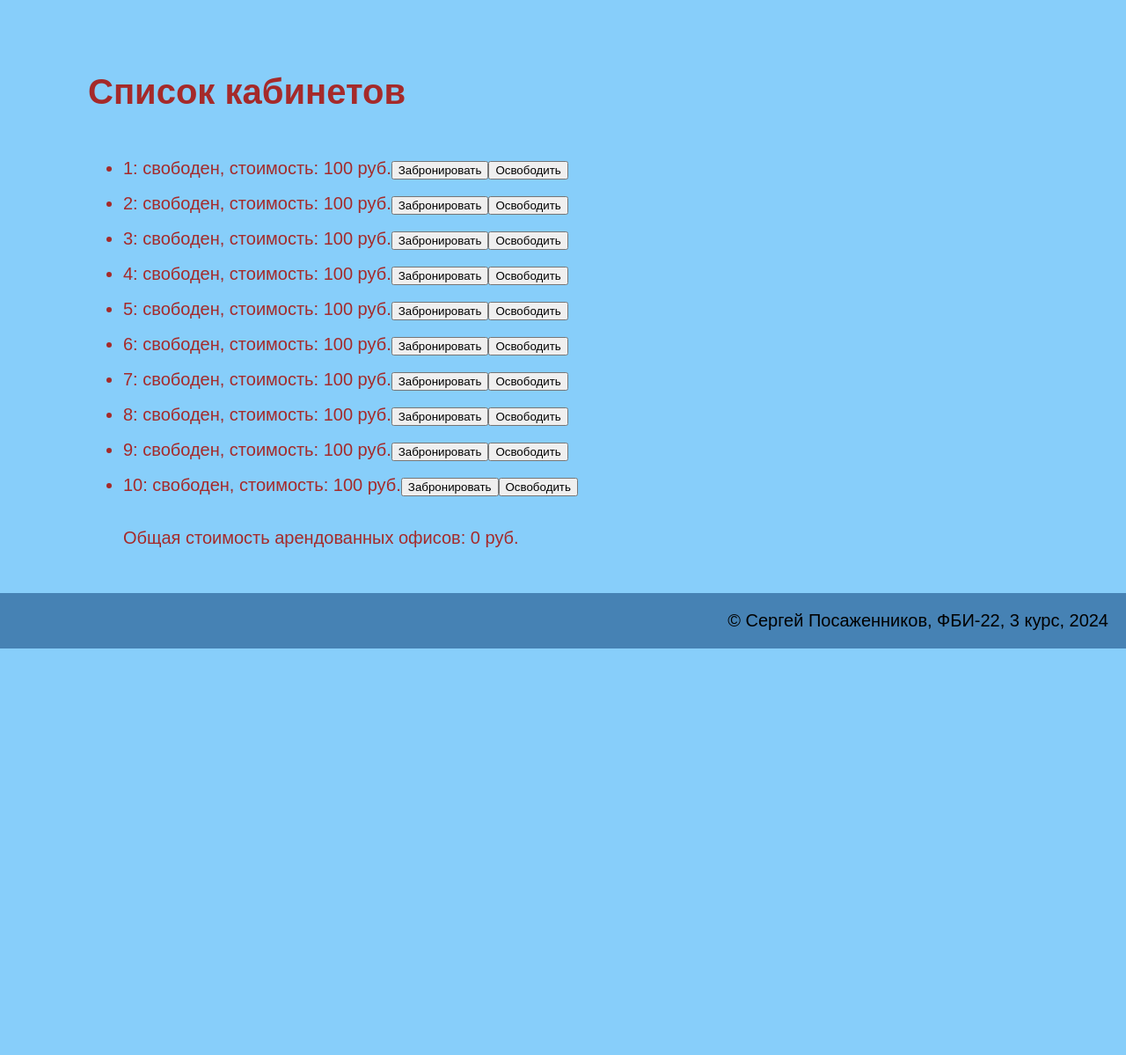
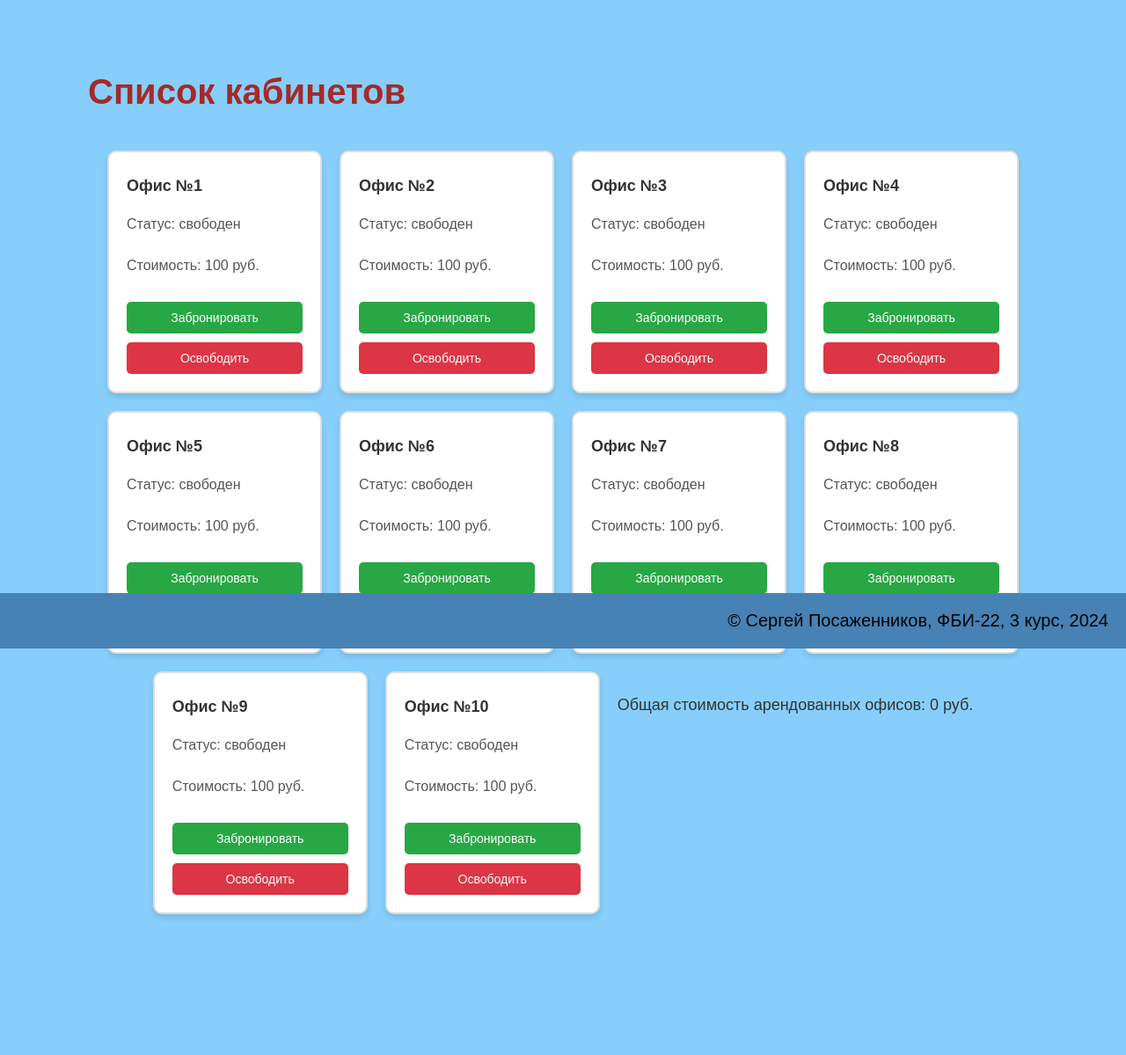
Before and after one commit to seruog17/web-programming-labs-2, a Flask app: page /lab6/ in a window 1280 px wide. Shown: the part 63-1262 px from the top of the page at 88% size. Before the commit the page ends 800 px from the top, so only its background shows below. Run offline with Flask 3, Linux system fonts and the light colour scheme.

Commit message:
Правки

```diff
--- a/static/main.css
+++ b/static/main.css
@@ -85,3 +85,64 @@ footer {
     text-decoration: none;
     color: black;
 }
+.office-list {
+    display: flex;
+    flex-wrap: wrap;
+    gap: 20px;
+    justify-content: center;
+    max-width: 1200px;
+    margin: 0 auto;
+}
+
+.office-card {
+    background-color: #fff;
+    border: 2px solid #ddd;
+    border-radius: 10px;
+    padding: 20px;
+    box-shadow: 0 4px 6px rgba(0, 0, 0, 0.1);
+    transition: transform 0.2s ease-in-out;
+    width: 200px;
+    display: flex;
+    flex-direction: column;
+    justify-content: space-between;
+}
+
+.office-card h2 {
+    margin: 0 0 10px;
+    font-size: 18px;
+    color: #333;
+}
+
+.office-card p {
+    margin: 0 0 15px;
+    font-size: 16px;
+    color: #555;
+}
+
+.office-card button {
+    padding: 10px 15px;
+    border: none;
+    border-radius: 5px;
+    cursor: pointer;
+    font-size: 14px;
+    margin-top: 10px;
+    transition: background-color 0.2s ease-in-out;
+}
+
+.office-card button.booking {
+    background-color: #28a745;
+    color: white;
+}
+
+.office-card button.unbooking {
+    background-color: #dc3545;
+    color: white;
+}
+
+
+.total-cost {
+    margin-top: 20px;
+    font-size: 18px;
+    color: #333;
+    text-align: center;
+}
--- a/templates/lab5/create_article.html
+++ b/templates/lab5/create_article.html
@@ -4,6 +4,10 @@
 
 {% block main %}
     <h1>Создание статьи</h1>
+
+    {% if error %}
+        <div style="color: red; font-weight: bold;">{{ error }}</div>
+    {% endif %}
 
     <form method="post">
         <div>
@@ -20,7 +24,7 @@
         </div>
 
         <div>
-        <button type="submit">Готово</button>
+            <button type="submit">Готово</button>
         </div>
     </form>
 {% endblock %}
--- a/templates/lab5/lab5.html
+++ b/templates/lab5/lab5.html
@@ -22,6 +22,10 @@
             <div class="m">
                 <a href="/lab5/register">Регистрация</a>
             </div>
+
+            <div class="m">
+                <a href="/lab5/logout">Выйти</a>
+            </div>
         </div>
         <div class="menu_name">
             {{ login if login else 'Anonymous' }}
--- a/templates/lab6/lab6.html
+++ b/templates/lab6/lab6.html
@@ -1,6 +1,80 @@
 {% extends "base.html" %}
 
 {% block lab %}Лабораторная работа 6{% endblock %}
+
+{% block style %}
+<style>
+
+
+    .office-list {
+        display: flex;
+        flex-wrap: wrap; /* Разрешаем перенос элементов на новую строку */
+        gap: 20px; /* Расстояние между элементами */
+        justify-content: center; /* Выравнивание по центру */
+    }
+
+    .office-card {
+        background-color: #fff;
+        border: 2px solid #ddd; /* Прямоугольник вокруг карточки */
+        border-radius: 10px;
+        padding: 20px;
+        box-shadow: 0 4px 6px rgba(0, 0, 0, 0.1);
+        transition: transform 0.2s ease-in-out;
+        width: 300px; /* Фиксированная ширина карточки */
+        display: flex;
+        flex-direction: column;
+        justify-content: space-between;
+    }
+
+    .office-card:hover {
+        transform: translateY(-5px); /* Убираем анимацию подъема */
+        border-color: #28a745; /* Убираем изменение цвета границы */
+    }
+
+    .office-card h2 {
+        margin: 0 0 10px;
+        font-size: 18px;
+        color: #333;
+    }
+
+    .office-card p {
+        margin: 0 0 15px;
+        font-size: 16px;
+        color: #555;
+    }
+
+    .office-card button {
+        padding: 10px 15px;
+        border: none;
+        border-radius: 5px;
+        cursor: pointer;
+        font-size: 14px;
+        margin-top: 10px;
+        transition: background-color 0.2s ease-in-out;
+    }
+
+    .office-card button.booking {
+        background-color: #28a745;
+        color: white;
+    }
+
+    .office-card button.unbooking {
+        background-color: #dc3545;
+        color: white;
+    }
+
+    .office-card button:hover {
+        opacity: 0.8;
+    }
+
+    .total-cost {
+        margin-top: 20px;
+        font-size: 18px;
+        color: #333;
+        text-align: center;
+    }
+</style>
+{% endblock %}
 
 {% block script %}
 <script>
@@ -9,48 +83,62 @@ function getOfficeList() {
     const json = {
         'jsonrpc': '2.0',
         'method': 'info',
-        'id': Math.round(Math.random()*1000)
+        'id': Math.round(Math.random() * 1000)
     };
+
     fetch(url, {
         method: 'POST',
         headers: {'Content-Type': 'application/json'},
         body: JSON.stringify(json)
     })
-    .then(function(response) {
-        return response.json();
-    })
-    .then(function(data) {
+    .then(response => response.json())
+    .then(data => {
         const office_list = data.result;
-        const ul = document.getElementById('office-list');
-        ul.innerHTML = '';
+        const officeListContainer = document.getElementById('office-list');
+        officeListContainer.innerHTML = '';
 
         let totalCost = 0;
 
-        for(let i = 0; i < office_list.length; i++){
-            const office = office_list[i];
-            const li = document.createElement('li');
-            li.innerText = `${office.number}: ${office.tenant || 'свободен'}, стоимость: ${office.price} руб.`;
+        office_list.forEach(office => {
+            const officeCard = document.createElement('div');
+            officeCard.className = 'office-card';
+
+            const officeNumber = document.createElement('h2');
+            officeNumber.innerText = `Офис №${office.number}`;
+
+            const officeStatus = document.createElement('p');
+            officeStatus.innerText = `Статус: ${office.tenant || 'свободен'}`;
+
+            const officePrice = document.createElement('p');
+            officePrice.innerText = `Стоимость: ${office.price} руб.`;
 
             const bookingButton = document.createElement('button');
             bookingButton.innerText = 'Забронировать';
-            bookingButton.onclick = function() {booking(office.number)};
-            li.appendChild(bookingButton);
+            bookingButton.className = 'booking';
+            bookingButton.onclick = () => booking(office.number);
 
             const unbookingButton = document.createElement('button');
             unbookingButton.innerText = 'Освободить';
-            unbookingButton.onclick = function() {unbooking(office.number)};
-            li.appendChild(unbookingButton);
+            unbookingButton.className = 'unbooking';
+            unbookingButton.onclick = () => unbooking(office.number);
 
-            ul.appendChild(li);
+            officeCard.appendChild(officeNumber);
+            officeCard.appendChild(officeStatus);
+            officeCard.appendChild(officePrice);
+            officeCard.appendChild(bookingButton);
+            officeCard.appendChild(unbookingButton);
+
+            officeListContainer.appendChild(officeCard);
 
             if (office.tenant) {
                 totalCost += office.price;
             }
-        }
+        });
 
-        const totalCostElement = document.createElement('p');
+        const totalCostElement = document.createElement('div');
+        totalCostElement.className = 'total-cost';
         totalCostElement.innerText = `Общая стоимость арендованных офисов: ${totalCost} руб.`;
-        ul.appendChild(totalCostElement);
+        officeListContainer.appendChild(totalCostElement);
     });
 }
 
@@ -60,7 +148,7 @@ function booking(officeNumber) {
         'jsonrpc': '2.0',
         'method': 'booking',
         'params': officeNumber,
-        'id': Math.round(Math.random()*1000)
+        'id': Math.round(Math.random() * 1000)
     };
 
     fetch(url, {
@@ -68,12 +156,10 @@ function booking(officeNumber) {
         headers: {'Content-Type': 'application/json'},
         body: JSON.stringify(json)
     })
-    .then(function(response) {
-        return response.json()
-    })
-    .then(function(data) {
-        if(data.error) {
-            switch(data.error.code) {
+    .then(response => response.json())
+    .then(data => {
+        if (data.error) {
+            switch (data.error.code) {
                 case 1:
                     alert('Вы не авторизованы, пожалуйста авторизируйтесь');
                     break;
@@ -84,9 +170,7 @@ function booking(officeNumber) {
                     alert('Сьранная ошибка');
                     break;
             }
-        }
-        else {
-            document.getElementById('office-list').innerHTML = '';
+        } else {
             getOfficeList();
         }
     });
@@ -98,7 +182,7 @@ function unbooking(officeNumber) {
         'jsonrpc': '2.0',
         'method': 'unbooking',
         'params': officeNumber,
-        'id': Math.round(Math.random()*1000)
+        'id': Math.round(Math.random() * 1000)
     };
 
     fetch(url, {
@@ -106,12 +190,10 @@ function unbooking(officeNumber) {
         headers: {'Content-Type': 'application/json'},
         body: JSON.stringify(json)
     })
-    .then(function(response) {
-        return response.json()
-    })
-    .then(function(data) {
-        if(data.error) {
-            switch(data.error.code) {
+    .then(response => response.json())
+    .then(data => {
+        if (data.error) {
+            switch (data.error.code) {
                 case 1:
                     alert('Вы не авторизованы, пожалуйста авторизируйтесь');
                     break;
@@ -125,21 +207,17 @@ function unbooking(officeNumber) {
                     alert('Произошла ошибка');
                     break;
             }
-        }
-        else {
-            document.getElementById('office-list').innerHTML = '';
+        } else {
             getOfficeList();
         }
     });
 }
 
-    document.addEventListener('DOMContentLoaded', function(){
-        getOfficeList();
-    });
+document.addEventListener('DOMContentLoaded', getOfficeList);
 </script>
 {% endblock %}
 
 {% block main %}
     <h1>Список кабинетов</h1>
-    <ul id="office-list"></ul>
+    <div id="office-list" class="office-list"></div>
 {% endblock %}
```
Also changed, not shown: lab5.py (+67 -2 lines), templates/lab5/articles.html (+21 -4 lines), templates/lab5/delete_article.html (added, +12 -0 lines), templates/lab5/edit_article.html (added, +18 -0 lines).
